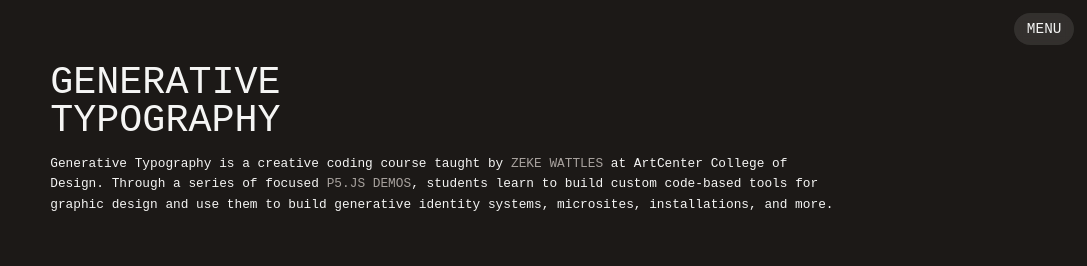
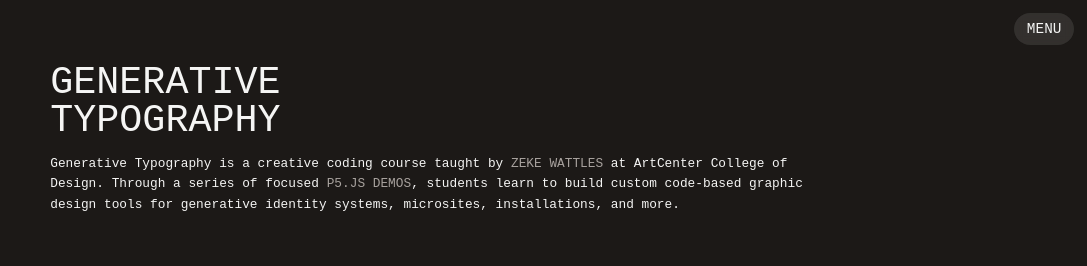
Before and after one commit to zekewattles/gentype, a Next.js app: page /gentype/ in a window 1280 px wide. Shown: the top 266 px of the page, without its empty margins (193-1280 px from the left). Built offline with nearby package versions, Linux system fonts and the light colour scheme; a web font is replaced by a local one.

Commit message:
shorter description

```diff
--- a/app/page.tsx
+++ b/app/page.tsx
@@ -38,8 +38,7 @@ export default async function Home() {
           <a href="https://editor.p5js.org/zekewattles/sketches" target="_blank" rel="noopener noreferrer">
             P5.JS DEMOS
           </a>
-          , students learn to build custom code-based tools for graphic design and use them to build generative identity
-          systems, microsites, installations, and more.
+          , students learn to build custom code-based graphic design tools for generative identity systems, microsites, installations, and more.
         </p>
       </section>
 
```
